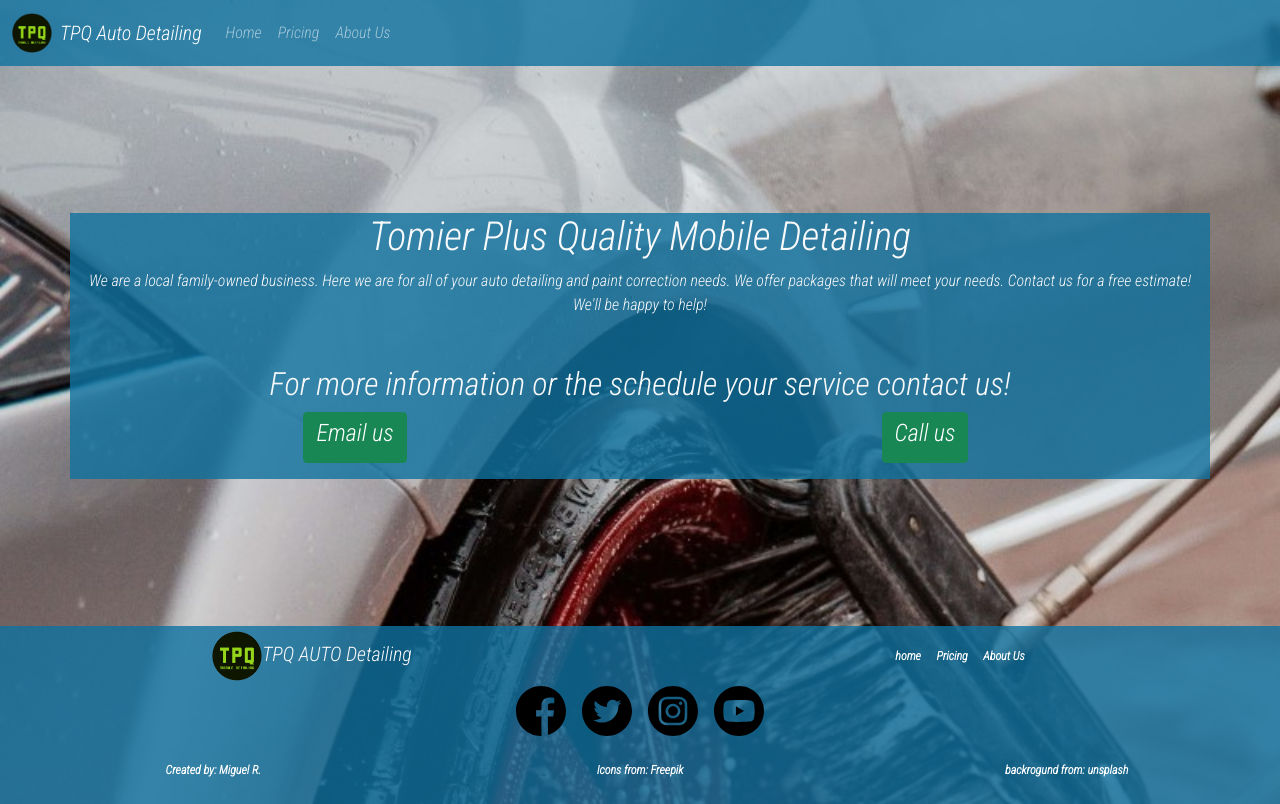
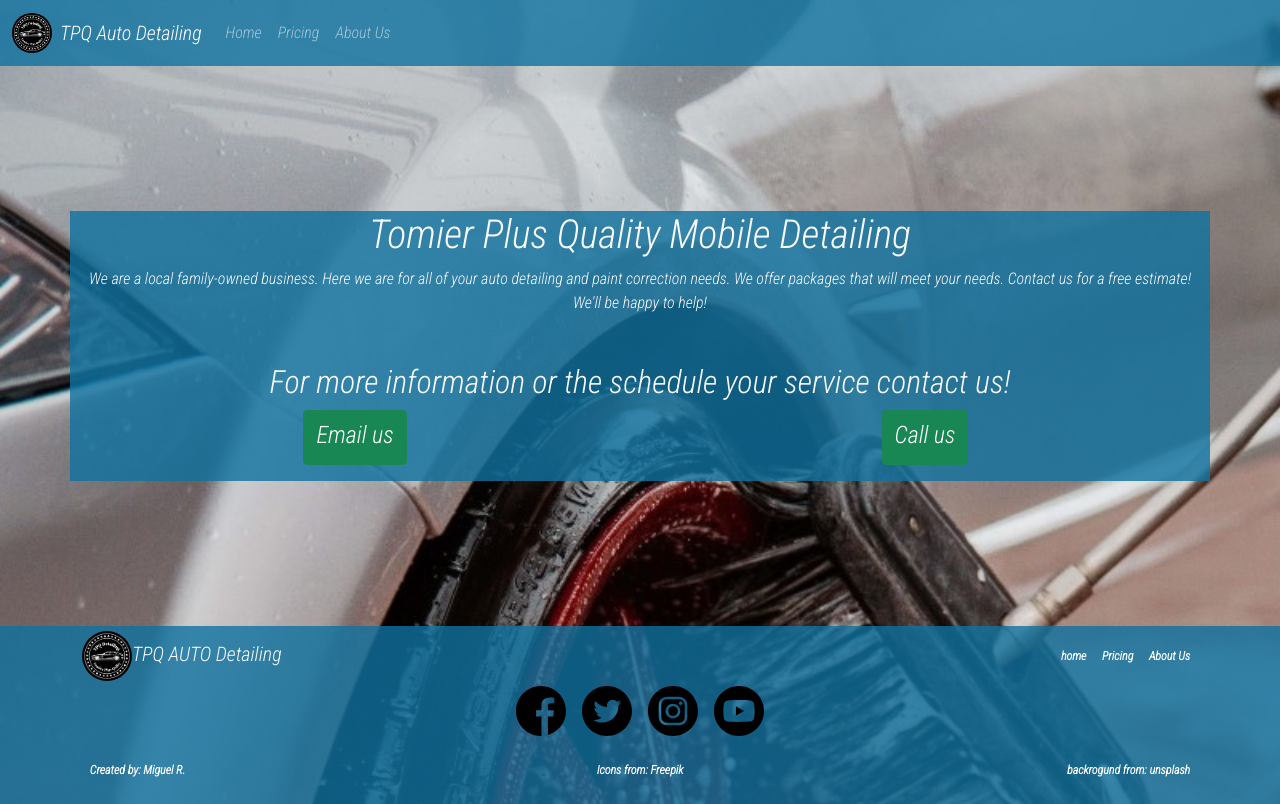
Before and after one commit to MgARL/tpq-detailing, a React (Create React App) app: page / in a window 1280 px wide. Built offline with nearby package versions, Linux system fonts and the light colour scheme.

Commit message:
Updated footer added Miguel Back and other Changes

```diff
--- a/src/App.css
+++ b/src/App.css
@@ -28,3 +28,7 @@ a:-webkit-any-link {
 .color-red{
   color: rgb(255, 234, 0);
 }
+
+.logo{
+  border-radius: 50%;
+}
--- a/src/components/AboutUs.js
+++ b/src/components/AboutUs.js
@@ -2,11 +2,12 @@ import React from 'react'
 import Card from 'react-bootstrap/Card'
 import ErikPic from '../images/ER.jpg'
 import TonyPic from '../images/TR.png'
+import MiguelPic from '../images/MR.png'
 
 function AboutUs({ Row, Col }) {
-    const imagesArr = [ErikPic, TonyPic]
-    const titleArr = ['Erik Rodriguez', 'Juan Rodriguez']
-    const textArr = ['Co-founder and head of Customer Service!','Co-founder and head of Human Resources!']
+    const imagesArr = [ErikPic, TonyPic, MiguelPic]
+    const titleArr = ['Erik Rodriguez', 'Juan Rodriguez', 'Miguel Rodriguez']
+    const textArr = ['Co-founder and head of Customer Service!','Co-founder and head of Human Resources!', 'Co-founder and Head of IT department']
     let cards = imagesArr.map((img, i) => {
         return(
         <Col key={i} className='bg-card'>
--- a/src/components/CallToAction.js
+++ b/src/components/CallToAction.js
@@ -5,10 +5,10 @@ function CallToAction({Row, Col}) {
         <>
             <Row className='pb-2'>
                 <Col xs={12} md={6} className="mb-2">
-                    <a className="btn btn-success" href="mailto:contact@tpqdetailing.com"><h4>Email us</h4></a>
+                    <a className="btn btn-success" href="mailto:contact@tpqdetailing.com"><h4 className='mt-1'>Email us</h4></a>
                 </Col>
                 <Col xs={12} md={6}>
-                    <a className="btn btn-success" href="tel:9193076251" ><h4>Call us</h4></a>
+                    <a className="btn btn-success" href="tel:9193076251" ><h4 className='mt-1'>Call us</h4></a>
                 </Col>
             </Row>
         </>
--- a/src/components/Footer.js
+++ b/src/components/Footer.js
@@ -8,14 +8,15 @@ function Footer({ Container, Row, Col, logo, Link }) {
     return (
         <>
             <Container fluid className='bg-tpq my-footer'>
+                <Container>
                     <Row>
-                    <Col xs={12} md={6} className='d-flex justify-content-center'>
+                        <Col xs={12} md={6} className='d-flex justify-content-start'>
                             <Link to='/' className='navbar-brand text-light'>
-                            <img src={logo} alt="TPQ Detailing Logo" width='50' height='50' className='d-inline-block align-text-center' />
+                                <img src={logo} alt="TPQ Detailing Logo" width='50' height='50' className='d-inline-block align-text-center logo' />
                                 TPQ AUTO Detailing
                             </Link>
                         </Col>
-                    <Col xs={12} md={6} className='text-center d-flex align-items-center justify-content-center'>
+                        <Col xs={12} md={6} className='text-center d-flex align-items-center justify-content-end'>
                             <Link to="/" className='badge'>home</Link>
                             <Link to="/pricing" className='badge'>Pricing</Link>
                             <Link to="/about-us" className='badge'>About Us</Link>
@@ -38,16 +39,17 @@ function Footer({ Container, Row, Col, logo, Link }) {
                         </Col>
                     </Row>
                     <Row className="pb-4">
-                    <Col xs={12} md={4} className='d-flex justify-content-center'>
+                        <Col xs={12} md={4} className='d-flex justify-content-start'>
                             <a href="https://www.linkedin.com/in/miguel-rodriguez-25371021b/"  target='_blank' rel="noreferrer" className="badge badge-secondary">Created by: Miguel R.</a>
                         </Col>
                         <Col xs={12} md={4} className='d-flex justify-content-center'>
                             <a href="https://www.freepik.com/"  target='_blank' rel="noreferrer" className="badge badge-secondary">Icons from: Freepik</a>
                         </Col>
-                    <Col xs={12} md={4} className='d-flex justify-content-center'>
+                        <Col xs={12} md={4} className='d-flex justify-content-end'>
                             <a href="https://unsplash.com/@dascal"  target='_blank' rel="noreferrer" className="badge badge-secondary">backrogund from: unsplash</a>
                         </Col>
                     </Row>
+                </Container>
             </Container>
         </>
     )
--- a/src/components/MyNavbar.js
+++ b/src/components/MyNavbar.js
@@ -9,7 +9,7 @@ function MyNavbar({ logo, Container, Link }) {
       <Navbar variant="dark" sticky='top' className='bg-tpq' expand='md'>
         <Container fluid>
           <Navbar.Brand as={Link} to="/" className='d-flex align-items-center'>
-            <img src={logo} width="40" height="40" className="d-inline-block" alt="TPQ Detailing logo" />
+            <img src={logo} width="40" height="40" className="d-inline-block logo" alt="TPQ Detailing logo" />
             <span className='ms-2'>TPQ Auto Detailing</span>
           </Navbar.Brand>
           <Navbar.Toggle aria-controls="navbarScroll" />
```
Also changed, not shown: src/tpq-logo.png, 1 other file (tests, documents, lock files or other folders). Lines whose indentation alone changed are shown as unchanged.
